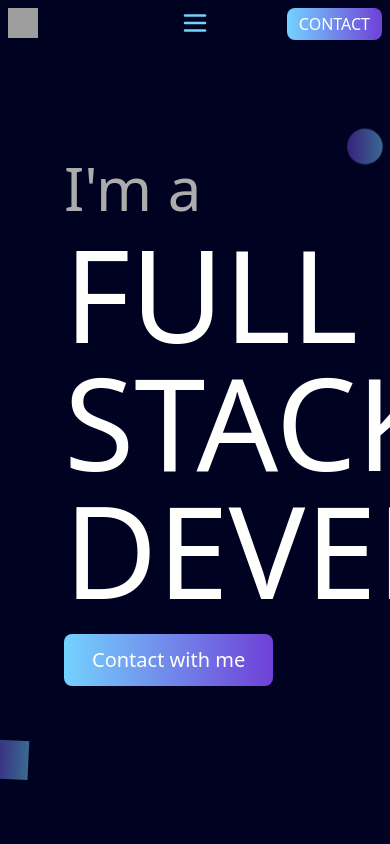
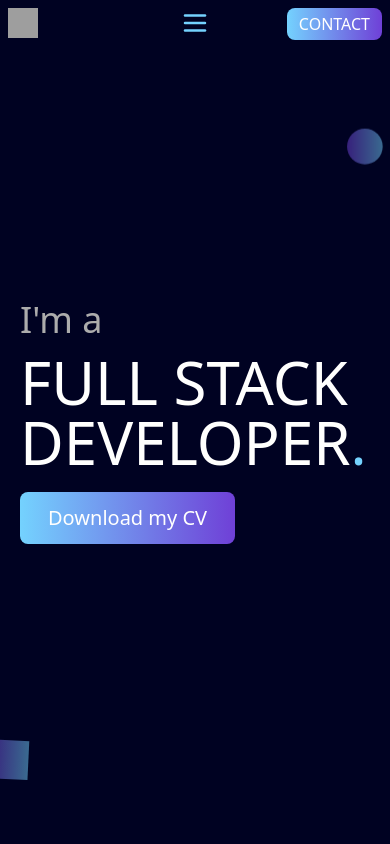
Before and after one commit to aramossanchez/pagina_personal_2, a Next.js app: page / in a window 390 px wide. Shown: the top 844 px of the page. Built offline with nearby package versions, Linux system fonts and the light colour scheme; grey boxes are pictures that could not be loaded.

Commit message:
feat: responsive

```diff
--- a/containers/IndexPresentation/IndexPresentation.container.tsx
+++ b/containers/IndexPresentation/IndexPresentation.container.tsx
@@ -4,12 +4,36 @@ export function IndexPresentationContainer() {
 
   return (
     <section className='z-10 w-[100vw] h-[100vh] '>
-      <div className='flex flex-col items-start justify-center h-full pl-16'>
-        <span className='text-normalFontColor text-6xl mb-3'>I'm a</span>
-        <span className='text-titleFontColor text-9xl'>FULL STACK</span>
-        <span className='text-titleFontColor text-9xl'>DEVELOPER<span className='text-primaryColor2 text-9xl'>.</span></span>
+      <div className='
+      flex flex-col items-start h-full justify-center
+      min-[673px]:pl-16 pl-5
+      '>
+        <span className='
+          text-normalFontColor mb-3
+          min-[1023px]:text-6xl min-[673px]:text-5xl text-4xl
+        '>
+          I'm a
+        </span>
+        <span className='
+          text-titleFontColor
+          min-[1023px]:text-9xl min-[673px]:text-8xl text-6xl
+        '>
+          FULL STACK
+        </span>
+        <span className='
+          text-titleFontColor
+          min-[1023px]:text-9xl min-[673px]:text-8xl text-6xl
+        '>
+          DEVELOPER
+          <span className='
+            text-primaryColor2
+            min-[1023px]:text-9xl min-[673px]:text-8xl text-6xl
+          '>
+            .
+          </span>
+        </span>
         <div className='text-xl mt-5'>
-        <ButtonComponent text='Contact with me'/>
+        <ButtonComponent text='Download my CV'/>
         </div>
       </div>
     </section>
--- a/containers/MenuTop/MenuTop.container.tsx
+++ b/containers/MenuTop/MenuTop.container.tsx
@@ -24,7 +24,7 @@ export function MenuTopContainer() {
   return (
     <section className={`${scrolled > 0 ? 'bg-backgroundColor' : 'bg-transparent'} fixed w-full z-50 ease-in-out duration-300`}>
       <div className='
-        flex-row justify-center py-2
+        flex-row justify-center py-2 fixed top-0 w-full bg-backgroundColor z-50
         min-[1023px]:hidden flex
       '>
         <Image
```
